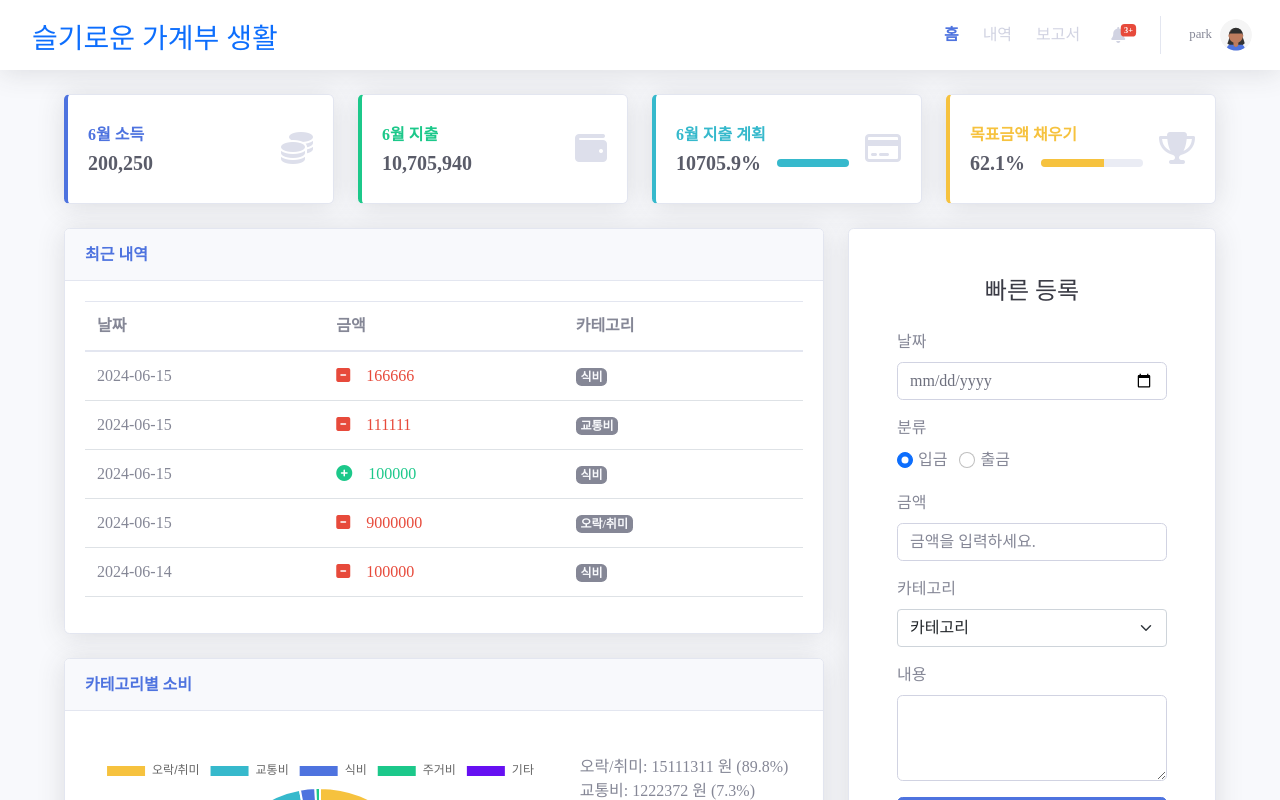
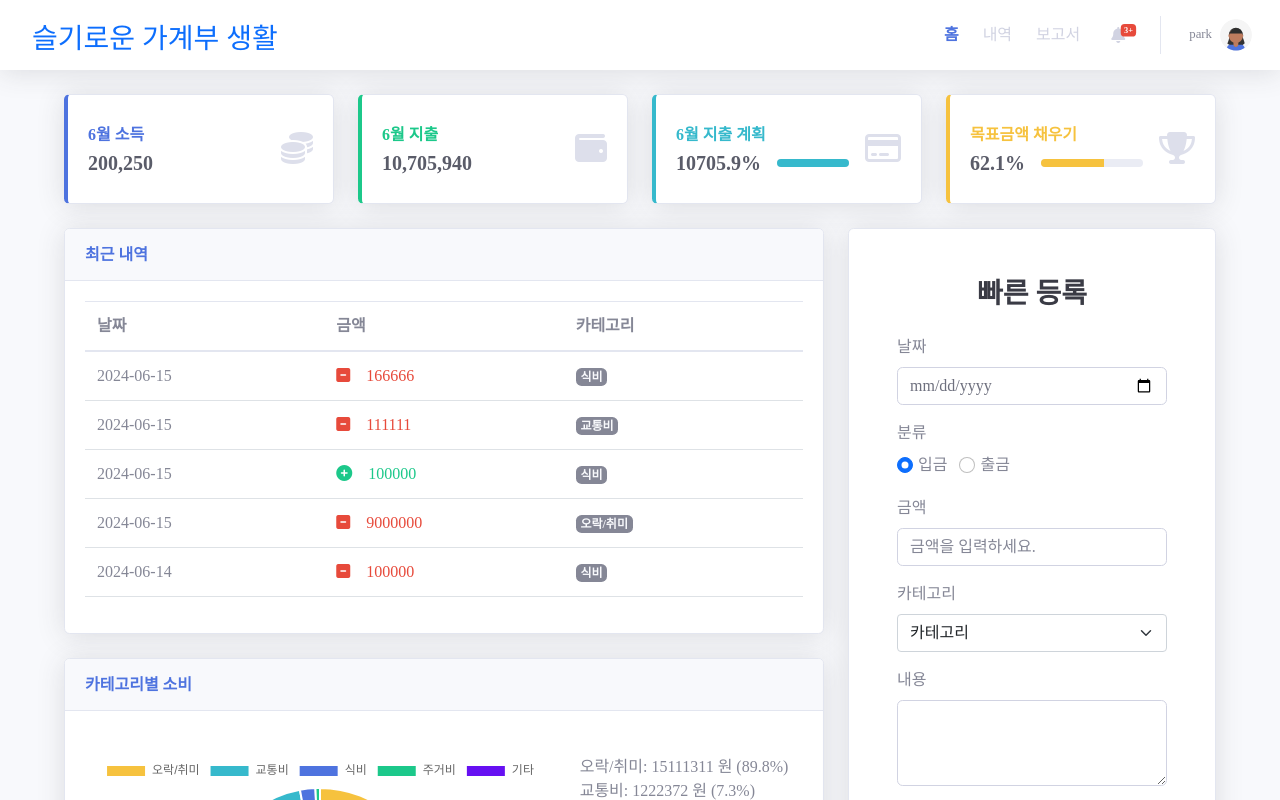
Before and after one commit to isj0228/sulgasaeng, a Vue app in the folder Skeleton_project/: page / in a window 1280 px wide. Shown: the top 800 px of the page. Built offline with nearby package versions, Linux system fonts and the light colour scheme; data requests are answered from the project's data file; a web font is replaced by a local one.

Commit message:
제목 크기 수정

```diff
--- a/Skeleton_project/src/components/RecordForm.vue
+++ b/Skeleton_project/src/components/RecordForm.vue
@@ -1,7 +1,7 @@
 <template>
     <div class="p-5">
         <div class="text-center">
-            <h1 class="h4 text-gray-900 mb-4">빠른 등록</h1>
+            <h3 class="fw-bold text-gray-900 mb-4">빠른 등록</h3>
         </div>
         <form @submit.prevent="addNewTransaction">
             <div class="form-group">
```
